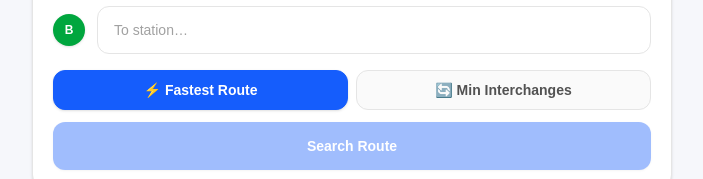
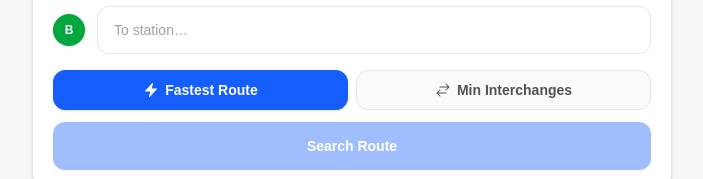
Before and after one commit to dig9074vijay/metro-guide, a Next.js app: page / in a window 1280 px wide. Shown: the part 282-461 px from the top of the page, without its empty margins (288-991 px from the left). Built offline with nearby package versions, Linux system fonts and the light colour scheme.

Commit message:
Add svgs

```diff
--- a/components/metro/HomePageClient.tsx
+++ b/components/metro/HomePageClient.tsx
@@ -151,7 +151,12 @@ export default function HomePageClient() {
                   : "bg-neutral-50 dark:bg-neutral-800 text-neutral-600 dark:text-neutral-400 border-neutral-200 dark:border-neutral-700 hover:bg-neutral-100 dark:hover:bg-neutral-700"
               }`}
             >
-              ⚡ Fastest Route
+              <span className="flex items-center justify-center gap-1.5">
+                <svg xmlns="http://www.w3.org/2000/svg" viewBox="0 0 24 24" fill="currentColor" className="w-4 h-4">
+                  <path fillRule="evenodd" d="M14.615 1.595a.75.75 0 0 1 .359.852L12.982 9.75h7.268a.75.75 0 0 1 .548 1.262l-10.5 11.25a.75.75 0 0 1-1.272-.71l1.992-7.302H3.75a.75.75 0 0 1-.548-1.262l10.5-11.25a.75.75 0 0 1 .913-.143Z" clipRule="evenodd" />
+                </svg>
+                Fastest Route
+              </span>
             </button>
             <button
               onClick={() => setStrategy("min-interchange")}
@@ -161,7 +166,12 @@ export default function HomePageClient() {
                   : "bg-neutral-50 dark:bg-neutral-800 text-neutral-600 dark:text-neutral-400 border-neutral-200 dark:border-neutral-700 hover:bg-neutral-100 dark:hover:bg-neutral-700"
               }`}
             >
-              🔄 Min Interchanges
+              <span className="flex items-center justify-center gap-1.5">
+                <svg xmlns="http://www.w3.org/2000/svg" viewBox="0 0 24 24" fill="currentColor" className="w-4 h-4">
+                  <path fillRule="evenodd" d="M15.97 2.47a.75.75 0 0 1 1.06 0l4.5 4.5a.75.75 0 0 1 0 1.06l-4.5 4.5a.75.75 0 1 1-1.06-1.06l3.22-3.22H7.5a.75.75 0 0 1 0-1.5h11.69l-3.22-3.22a.75.75 0 0 1 0-1.06Zm-7.94 9a.75.75 0 0 1 0 1.06l-3.22 3.22H16.5a.75.75 0 0 1 0 1.5H4.81l3.22 3.22a.75.75 0 1 1-1.06 1.06l-4.5-4.5a.75.75 0 0 1 0-1.06l4.5-4.5a.75.75 0 0 1 1.06 0Z" clipRule="evenodd" />
+                </svg>
+                Min Interchanges
+              </span>
             </button>
           </div>
 
@@ -207,9 +217,21 @@ export default function HomePageClient() {
                       : "bg-amber-100 text-amber-700 dark:bg-amber-900/30 dark:text-amber-400"
                   }`}
                 >
-                  {route.strategy === "shortest"
-                    ? "⚡ Fastest"
-                    : "🔄 Min Interchange"}
+                  {route.strategy === "shortest" ? (
+                    <span className="flex items-center gap-1">
+                      <svg xmlns="http://www.w3.org/2000/svg" viewBox="0 0 24 24" fill="currentColor" className="w-3.5 h-3.5">
+                        <path fillRule="evenodd" d="M14.615 1.595a.75.75 0 0 1 .359.852L12.982 9.75h7.268a.75.75 0 0 1 .548 1.262l-10.5 11.25a.75.75 0 0 1-1.272-.71l1.992-7.302H3.75a.75.75 0 0 1-.548-1.262l10.5-11.25a.75.75 0 0 1 .913-.143Z" clipRule="evenodd" />
+                      </svg>
+                      Fastest
+                    </span>
+                  ) : (
+                    <span className="flex items-center gap-1">
+                      <svg xmlns="http://www.w3.org/2000/svg" viewBox="0 0 24 24" fill="currentColor" className="w-3.5 h-3.5">
+                        <path fillRule="evenodd" d="M15.97 2.47a.75.75 0 0 1 1.06 0l4.5 4.5a.75.75 0 0 1 0 1.06l-4.5 4.5a.75.75 0 1 1-1.06-1.06l3.22-3.22H7.5a.75.75 0 0 1 0-1.5h11.69l-3.22-3.22a.75.75 0 0 1 0-1.06Zm-7.94 9a.75.75 0 0 1 0 1.06l-3.22 3.22H16.5a.75.75 0 0 1 0 1.5H4.81l3.22 3.22a.75.75 0 1 1-1.06 1.06l-4.5-4.5a.75.75 0 0 1 0-1.06l4.5-4.5a.75.75 0 0 1 1.06 0Z" clipRule="evenodd" />
+                      </svg>
+                      Min Interchange
+                    </span>
+                  )}
                 </span>
               </div>
               <RouteSummaryCard route={route} />
```
